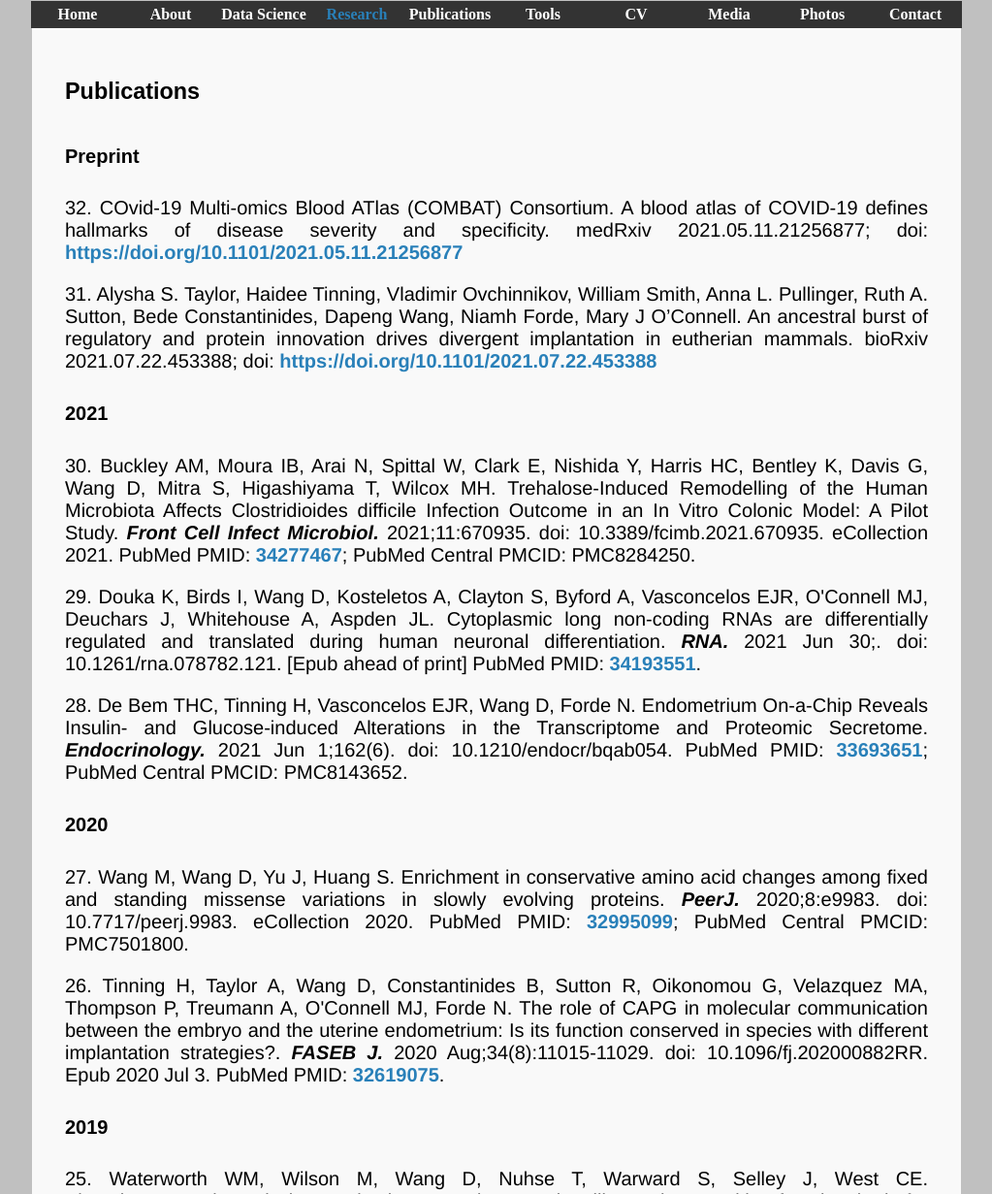
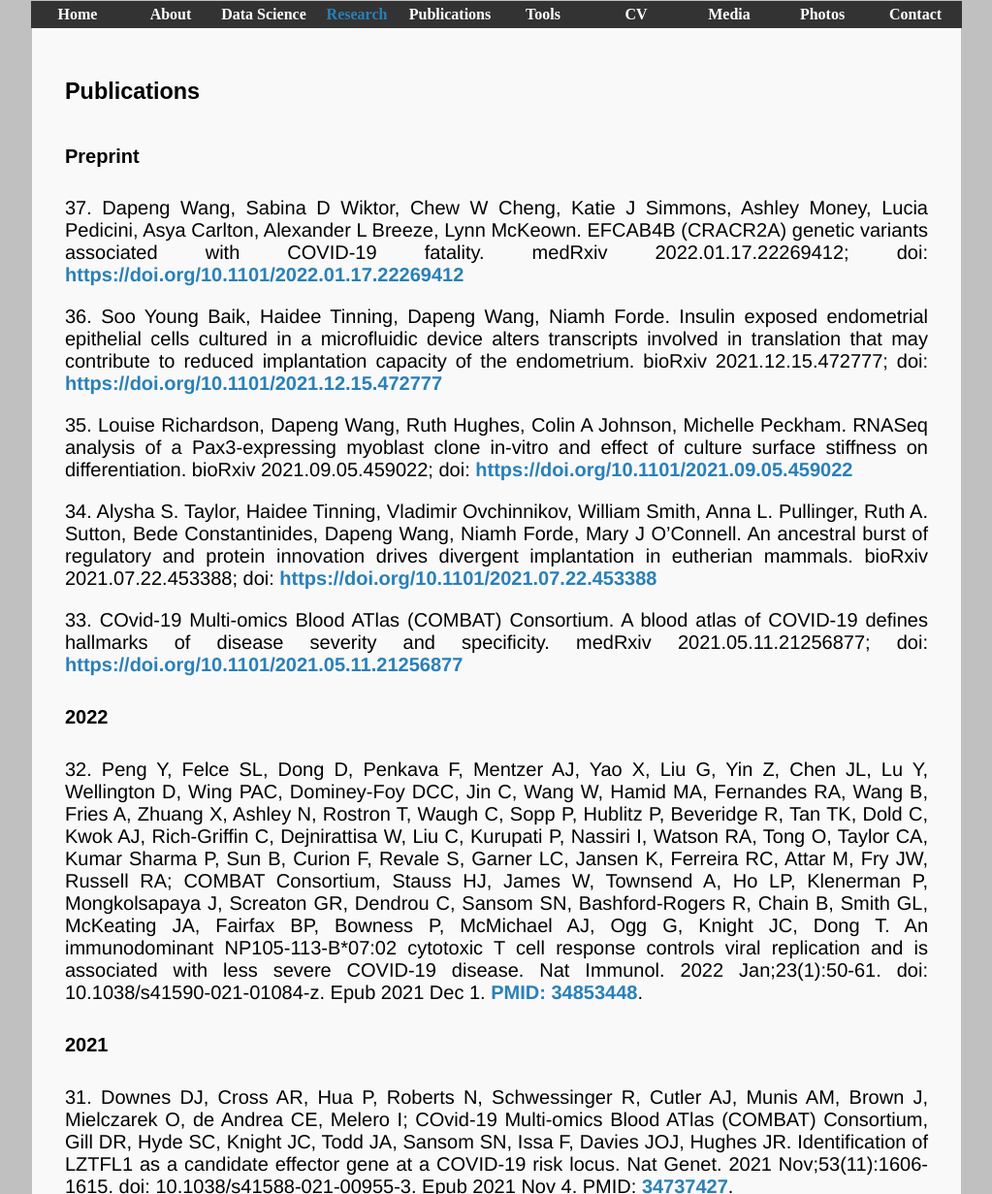
Before and after one commit to NextGenBioinformatics/dapeng-wang, a Jekyll site: the page publications.html, which Jekyll copies as it is, in a window 1280 px wide and 1400 px high, cut to the strip 169-1400 px from the top of the window. Shown: the whole strip at 97% size, without its empty margins (128-1151 px from the left). Built offline with Jekyll 4.4.1, drawn with Linux system fonts in a browser that asks for light colours.

Commit message:
Add files via upload

```diff
--- a/publications.html
+++ b/publications.html
@@ -55,13 +55,25 @@
 
 <h4>Preprint</h4>
 
-<p>32. COvid-19 Multi-omics Blood ATlas (COMBAT) Consortium. A blood atlas of COVID-19 defines hallmarks of disease severity and specificity. medRxiv 2021.05.11.21256877; doi: <a target="blank" href="https://www.medrxiv.org/content/10.1101/2021.05.11.21256877v1">https://doi.org/10.1101/2021.05.11.21256877</a></p>
+<p>37. Dapeng Wang, Sabina D Wiktor, Chew W Cheng, Katie J Simmons, Ashley Money, Lucia Pedicini, Asya Carlton, Alexander L Breeze, Lynn McKeown. EFCAB4B (CRACR2A) genetic variants associated with COVID-19 fatality. medRxiv 2022.01.17.22269412; doi: <a target="blank" href="https://www.medrxiv.org/content/10.1101/2022.01.17.22269412v2">https://doi.org/10.1101/2022.01.17.22269412</a></p>
 
-<p>31. Alysha S. Taylor, Haidee Tinning, Vladimir Ovchinnikov, William Smith, Anna L. Pullinger, Ruth A. Sutton, Bede Constantinides, Dapeng Wang, Niamh Forde, Mary J O’Connell. An ancestral burst of regulatory and protein innovation drives divergent implantation in eutherian mammals. bioRxiv 2021.07.22.453388; doi: <a target="blank" href="https://www.biorxiv.org/content/10.1101/2021.07.22.453388v1">https://doi.org/10.1101/2021.07.22.453388</a></p>
+<p>36. Soo Young Baik, Haidee Tinning, Dapeng Wang, Niamh Forde. Insulin exposed endometrial epithelial cells cultured in a microfluidic device alters transcripts involved in translation that may contribute to reduced implantation capacity of the endometrium. bioRxiv 2021.12.15.472777; doi: <a target="blank" href="https://www.biorxiv.org/content/10.1101/2021.12.15.472777v1">https://doi.org/10.1101/2021.12.15.472777</a></p>
+
+<p>35. Louise Richardson, Dapeng Wang, Ruth Hughes, Colin A Johnson, Michelle Peckham. RNASeq analysis of a Pax3-expressing myoblast clone in-vitro and effect of culture surface stiffness on differentiation. bioRxiv 2021.09.05.459022; doi: <a target="blank" href="https://www.biorxiv.org/content/10.1101/2021.09.05.459022v1">https://doi.org/10.1101/2021.09.05.459022</a></p>
+
+<p>34. Alysha S. Taylor, Haidee Tinning, Vladimir Ovchinnikov, William Smith, Anna L. Pullinger, Ruth A. Sutton, Bede Constantinides, Dapeng Wang, Niamh Forde, Mary J O’Connell. An ancestral burst of regulatory and protein innovation drives divergent implantation in eutherian mammals. bioRxiv 2021.07.22.453388; doi: <a target="blank" href="https://www.biorxiv.org/content/10.1101/2021.07.22.453388v1">https://doi.org/10.1101/2021.07.22.453388</a></p>
+
+<p>33. COvid-19 Multi-omics Blood ATlas (COMBAT) Consortium. A blood atlas of COVID-19 defines hallmarks of disease severity and specificity. medRxiv 2021.05.11.21256877; doi: <a target="blank" href="https://www.medrxiv.org/content/10.1101/2021.05.11.21256877v1">https://doi.org/10.1101/2021.05.11.21256877</a></p>
+
+<h4>2022</h4>
+
+<p>32. Peng Y, Felce SL, Dong D, Penkava F, Mentzer AJ, Yao X, Liu G, Yin Z, Chen JL, Lu Y, Wellington D, Wing PAC, Dominey-Foy DCC, Jin C, Wang W, Hamid MA, Fernandes RA, Wang B, Fries A, Zhuang X, Ashley N, Rostron T, Waugh C, Sopp P, Hublitz P, Beveridge R, Tan TK, Dold C, Kwok AJ, Rich-Griffin C, Dejnirattisa W, Liu C, Kurupati P, Nassiri I, Watson RA, Tong O, Taylor CA, Kumar Sharma P, Sun B, Curion F, Revale S, Garner LC, Jansen K, Ferreira RC, Attar M, Fry JW, Russell RA; COMBAT Consortium, Stauss HJ, James W, Townsend A, Ho LP, Klenerman P, Mongkolsapaya J, Screaton GR, Dendrou C, Sansom SN, Bashford-Rogers R, Chain B, Smith GL, McKeating JA, Fairfax BP, Bowness P, McMichael AJ, Ogg G, Knight JC, Dong T. An immunodominant NP105-113-B*07:02 cytotoxic T cell response controls viral replication and is associated with less severe COVID-19 disease. Nat Immunol. 2022 Jan;23(1):50-61. doi: 10.1038/s41590-021-01084-z. Epub 2021 Dec 1. <a target="blank" href="https://www.ncbi.nlm.nih.gov/pubmed/34853448">PMID: 34853448</a>.</p>
 
 <h4>2021</h4>
 
-<p>30. Buckley AM, Moura IB, Arai N, Spittal W, Clark E, Nishida Y, Harris HC, Bentley K, Davis G, Wang D, Mitra S, Higashiyama T, Wilcox MH. Trehalose-Induced Remodelling of the Human Microbiota Affects Clostridioides difficile Infection Outcome in an In Vitro Colonic Model: A Pilot Study. <b><i>Front Cell Infect Microbiol.</i></b> 2021;11:670935. doi: 10.3389/fcimb.2021.670935. eCollection 2021. PubMed PMID: <a target="blank" href="https://www.ncbi.nlm.nih.gov/pubmed/34277467">34277467</a>; PubMed Central PMCID: PMC8284250.</p>
+<p>31. Downes DJ, Cross AR, Hua P, Roberts N, Schwessinger R, Cutler AJ, Munis AM, Brown J, Mielczarek O, de Andrea CE, Melero I; COvid-19 Multi-omics Blood ATlas (COMBAT) Consortium, Gill DR, Hyde SC, Knight JC, Todd JA, Sansom SN, Issa F, Davies JOJ, Hughes JR. Identification of LZTFL1 as a candidate effector gene at a COVID-19 risk locus. Nat Genet. 2021 Nov;53(11):1606-1615. doi: 10.1038/s41588-021-00955-3. Epub 2021 Nov 4. PMID: <a target="blank" href="https://www.ncbi.nlm.nih.gov/pubmed/34737427">34737427</a>.</p>
+
+<p>30. Buckley AM, Moura IB, Arai N, Spittal W, Clark E, Nishida Y, Harris HC, Bentley K, Davis G, Wang D, Mitra S, Higashiyama T, Wilcox MH. Trehalose-Induced Remodelling of the Human Microbiota Affects Clostridioides difficile Infection Outcome in an In Vitro Colonic Model: A Pilot Study. <b><i>Front Cell Infect Microbiol.</i></b> 2021;11:670935. doi: 10.3389/fcimb.2021.670935. eCollection 2021. PubMed PMID: <a target="blank" href="https://www.ncbi.nlm.nih.gov/pubmed/34277467">34277467</a>.</p>
 
 <p>29. Douka K, Birds I, Wang D, Kosteletos A, Clayton S, Byford A, Vasconcelos EJR, O'Connell MJ, Deuchars J, Whitehouse A, Aspden JL. Cytoplasmic long non-coding RNAs are differentially regulated and translated during human neuronal differentiation. <b><i>RNA.</i></b> 2021 Jun 30;. doi: 10.1261/rna.078782.121. [Epub ahead of print] PubMed PMID: <a target="blank" href="https://www.ncbi.nlm.nih.gov/pubmed/34193551">34193551</a>.</p>
 
```
